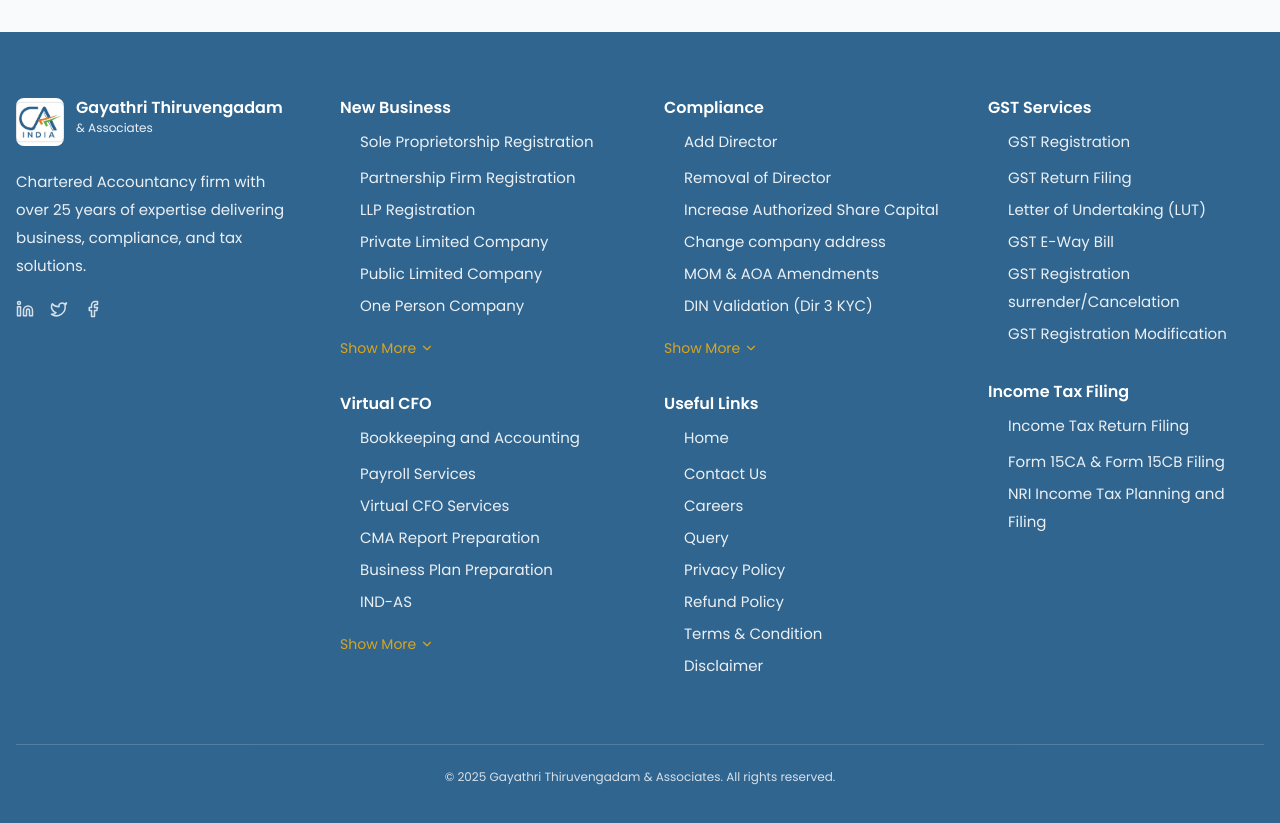
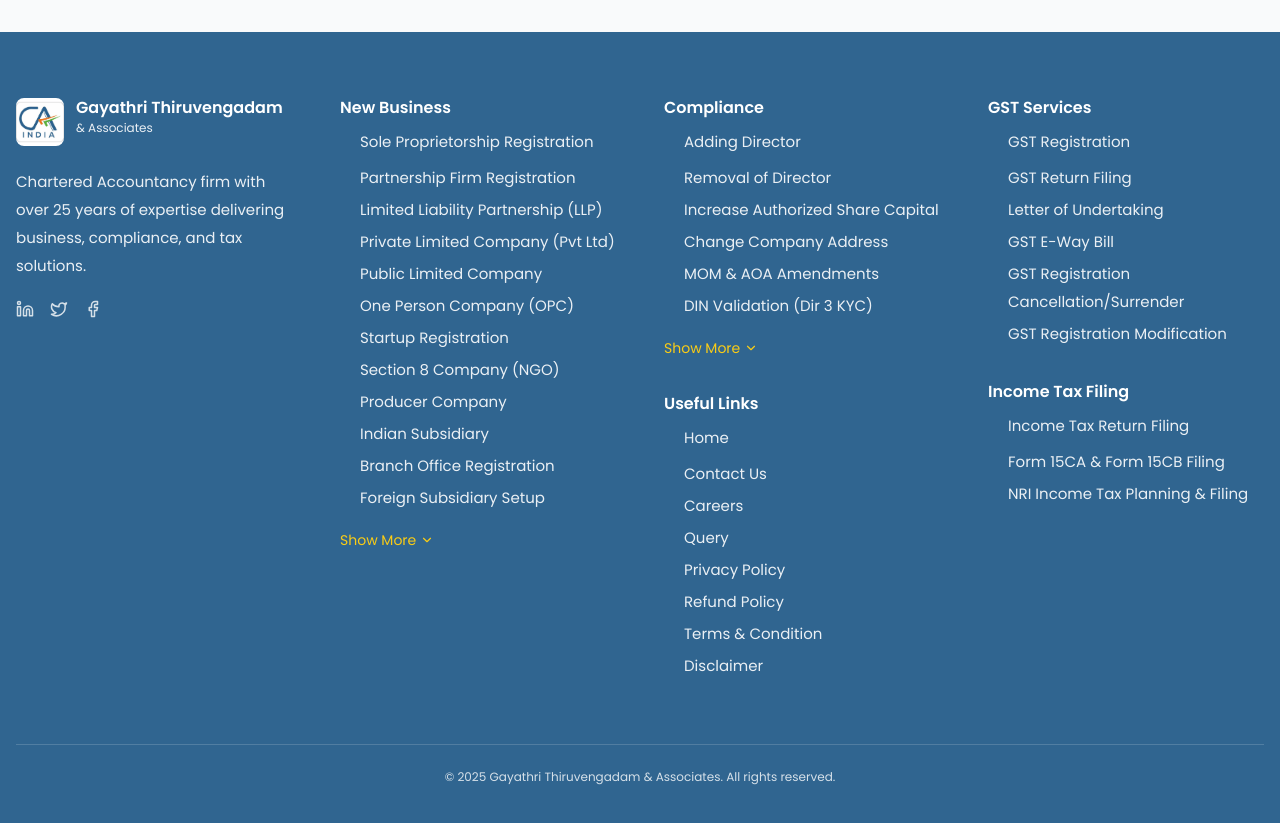
Before and after one commit to WCVFW/Gayathri_website, a React (Vite) app: page / in a window 1280 px wide. Shown: the part 2440-3263 px from the top of the page. Built offline with nearby package versions, Linux system fonts and the light colour scheme.

Commit message:
updated 6

```diff
--- a/client/components/Footer.tsx
+++ b/client/components/Footer.tsx
@@ -1,45 +1,58 @@
 import { useState } from 'react';
 import { Link } from 'react-router-dom';
 import {
-
   Linkedin, Twitter, Facebook,
   ChevronDown, ChevronUp,
 } from 'lucide-react';
 import logo from '@/assets/gayathrilogo.png';
 
+const listItemClass = "opacity-90 text-white hover:text-yellow-400 transition cursor-pointer";
+
+const slugify = (text: string) =>
+  '/services/' + text.toLowerCase().replace(/[^\w\s]/g, '').replace(/\s+/g, '-');
+
 export function Footer() {
   const [showMoreBusiness, setShowMoreBusiness] = useState(false);
   const [showMoreComplianceServices, setShowMoreComplianceServices] = useState(false);
-  const [showMoreVirtualCFOServices, setShowMoreVirtualCFOServices] = useState(false);
+  // const [showMoreVirtualCFOServices, setShowMoreVirtualCFOServices] = useState(false);
 
   const businessServices = [
     'Sole Proprietorship Registration',
     'Partnership Firm Registration',
-    'LLP Registration',
-    'Private Limited Company',
+    'Limited Liability Partnership (LLP)',
+    'Private Limited Company (Pvt Ltd)',
     'Public Limited Company',
-    'One Person Company',
-  ];
+    'One Person Company (OPC)',
+    'Startup Registration',
+    'Section 8 Company (NGO)',
+    'Producer Company',
+    'Indian Subsidiary',
+    'Branch Office Registration',
+    'Foreign Subsidiary Setup',
+  ].map(name => ({ name, href: slugify(name) }));
+
   const businessServices1 = [
-    'Start Up-Business Registration',
-    'Section 8 Company',
-    'Producer Company',
-    'Indian Subsidiary Registration',
-    'Branch Office Registration',
-    'Foreign Subsidiary',
-    '80G & 12A Registration',
+    '80G & 12A NGO Registration',
     'Society Registration',
     'Trust Registration',
-  ];
+    'DSC',
+    'Udyam Registration',
+    'FSSAI Registration',
+    'IEC Registration',
+    'Drug & Cosmetic License Registration',
+    'PF Registration',
+    'ESI Registration',
+  ].map(name => ({ name, href: slugify(name) }));
 
   const complianceServices = [
-    'Add Director',
+    'Adding Director',
     'Removal of Director',
     'Increase Authorized Share Capital',
-    'Change company address',
+    'Change Company Address',
     'MOM & AOA Amendments',
     'DIN Validation (Dir 3 KYC)',
-  ];
+  ].map(name => ({ name, href: slugify(name) }));
+
   const complianceServices1 = [
     'DIN surrender',
     'Closure of Private Limited Company',
@@ -48,34 +61,36 @@
     'Changes in LLP Agreement',
     'LLP Roc Compliance',
     'Closure of LLP',
-  ];
+  ].map(name => ({ name, href: slugify(name) }));
 
-  const virtualCFO = [
-    'Bookkeeping and Accounting',
-    'Payroll Services',
-    'Virtual CFO Services',
-    'CMA Report Preparation',
-    'Business Plan Preparation',
-    'IND-AS',
-  ];
-  const virtualCFO1 = [
-    'Valuation for Merger and Acquisition',
-    'Taxation for Merger and Acquisition',
-  ];
+  // const virtualCFO = [
+  //   'Bookkeeping and Accounting',
+  //   'Payroll Services',
+  //   'Virtual CFO Services',
+  //   'CMA Report Preparation',
+  //   'Business Plan Preparation',
+  //   'IND-AS',
+  // ].map(name => ({ name, href: slugify(name) }));
+
+  // const virtualCFO1 = [
+  //   'Valuation for Merger and Acquisition',
+  //   'Taxation for Merger and Acquisition',
+  // ].map(name => ({ name, href: slugify(name) }));
 
   const taxServices = [
     'GST Registration',
     'GST Return Filing',
-    'Letter of Undertaking (LUT)',
+    'Letter of Undertaking',
     'GST E-Way Bill',
-    'GST Registration surrender/Cancelation',
+    'GST Registration Cancellation/Surrender',
     'GST Registration Modification',
-  ];
+  ].map(name => ({ name, href: slugify(name) }));
+
   const incometax = [
     'Income Tax Return Filing',
     'Form 15CA & Form 15CB Filing',
-    'NRI Income Tax Planning and Filing',
-  ];
+    'NRI Income Tax Planning & Filing',
+  ].map(name => ({ name, href: slugify(name) }));
 
   const usefulLinks = [
     { name: 'Home', href: '/' },
@@ -99,10 +114,10 @@
               <img src={logo} alt="Logo" className="w-12 h-12 rounded-lg object-contain" />
               <div>
                 <h3 className="text-base font-bold">Gayathri Thiruvengadam</h3>
-                <p className="text-xs opacity-90 text-white ">& Associates</p>
+                <p className="text-xs opacity-90 text-white">& Associates</p>
               </div>
             </div>
-            <p className="opacity-90 text-white ">
+            <p className="opacity-90 text-white">
               Chartered Accountancy firm with over 25 years of expertise delivering business, compliance, and tax solutions.
             </p>
             <div className="flex gap-4">
@@ -117,34 +132,48 @@
             <div>
               <h3 className="font-semibold text-base mb-2">New Business</h3>
               <ul className="space-y-1">
-                {businessServices.map(item => (
-                  <li key={item} className="opacity-90 hover:text-gold text-white ">{item}</li>
-                ))}
-                {showMoreBusiness && businessServices1.map(item => (
-                  <li key={item} className="opacity-90 hover:text-gold text-white ">{item}</li>
+                {[...businessServices, ...(showMoreBusiness ? businessServices1 : [])].map(item => (
+                  <li key={item.name}>
+                    <Link
+                      to={`services/newbusiness/${item.name.toLowerCase().replace(/\s+/g, '-').replace(/[^a-z0-9\-]/g, '')}`}
+                      className={listItemClass}
+                    >
+                      {item.name}
+                    </Link>
+                  </li>
                 ))}
               </ul>
-              <button onClick={() => setShowMoreBusiness(!showMoreBusiness)} className="flex items-center gap-1 text-gold mt-1">
+              <button
+                onClick={() => setShowMoreBusiness(!showMoreBusiness)}
+                className="flex items-center gap-1 text-yellow-400 mt-1"
+              >
                 {showMoreBusiness ? 'Show Less' : 'Show More'}
                 {showMoreBusiness ? <ChevronUp size={14} /> : <ChevronDown size={14} />}
               </button>
             </div>
 
-            <div>
+            {/* <div>
               <h3 className="font-semibold text-base mb-2 mt-6">Virtual CFO</h3>
               <ul className="space-y-1">
-                {virtualCFO.map(item => (
-                  <li key={item} className="opacity-90 hover:text-gold text-white ">{item}</li>
-                ))}
-                {showMoreVirtualCFOServices && virtualCFO1.map(item => (
-                  <li key={item} className="opacity-90 hover:text-gold text-white ">{item}</li>
+                {[...virtualCFO, ...(showMoreVirtualCFOServices ? virtualCFO1 : [])].map(item => (
+                  <li key={item.name}>
+                    <Link
+                      to={`services/newbusiness/${item.name.toLowerCase().replace(/\s+/g, '-').replace(/[^a-z0-9\-]/g, '')}`}
+                      className={listItemClass}
+                    >
+                      {item.name}
+                    </Link>
+                  </li>
                 ))}
               </ul>
-              <button onClick={() => setShowMoreVirtualCFOServices(!showMoreVirtualCFOServices)} className="flex items-center gap-1 text-gold mt-1">
+              <button
+                onClick={() => setShowMoreVirtualCFOServices(!showMoreVirtualCFOServices)}
+                className="flex items-center gap-1 text-yellow-400 mt-1"
+              >
                 {showMoreVirtualCFOServices ? 'Show Less' : 'Show More'}
                 {showMoreVirtualCFOServices ? <ChevronUp size={14} /> : <ChevronDown size={14} />}
               </button>
-            </div>
+            </div> */}
           </div>
 
           {/* Compliance + Useful Links */}
@@ -152,14 +181,21 @@
             <div>
               <h3 className="font-semibold text-base mb-2">Compliance</h3>
               <ul className="space-y-1">
-                {complianceServices.map(item => (
-                  <li key={item} className="opacity-90 hover:text-gold text-white ">{item}</li>
-                ))}
-                {showMoreComplianceServices && complianceServices1.map(item => (
-                  <li key={item} className="opacity-90 hover:text-gold text-white ">{item}</li>
+                {[...complianceServices, ...(showMoreComplianceServices ? complianceServices1 : [])].map(item => (
+                  <li key={item.name}>
+                    <Link
+                      to={`services/compliance/${item.name.toLowerCase().replace(/\s+/g, '-').replace(/[^a-z0-9\-]/g, '')}`}
+                      className={listItemClass}
+                    >
+                      {item.name}
+                    </Link>
+                  </li>
                 ))}
               </ul>
-              <button onClick={() => setShowMoreComplianceServices(!showMoreComplianceServices)} className="flex items-center gap-1 text-gold mt-1">
+              <button
+                onClick={() => setShowMoreComplianceServices(!showMoreComplianceServices)}
+                className="flex items-center gap-1 text-yellow-400 mt-1"
+              >
                 {showMoreComplianceServices ? 'Show Less' : 'Show More'}
                 {showMoreComplianceServices ? <ChevronUp size={14} /> : <ChevronDown size={14} />}
               </button>
@@ -170,7 +206,7 @@
               <ul className="space-y-1">
                 {usefulLinks.map(link => (
                   <li key={link.name}>
-                    <Link to={link.href} className="opacity-90 hover:text-gold text-white ">{link.name}</Link>
+                    <Link to={link.href} className={listItemClass}>{link.name}</Link>
                   </li>
                 ))}
               </ul>
@@ -183,7 +219,14 @@
               <h3 className="font-semibold text-base mb-2">GST Services</h3>
               <ul className="space-y-1">
                 {taxServices.map(item => (
-                  <li key={item} className="opacity-90 hover:text-gold text-white ">{item}</li>
+                  <li key={item.name}>
+                    <Link
+                      to={`services/gst/${item.name.toLowerCase().replace(/\s+/g, '-').replace(/[^a-z0-9\-]/g, '')}`}
+                      className={listItemClass}
+                    >
+                      {item.name}
+                    </Link>
+                  </li>
                 ))}
               </ul>
             </div>
@@ -192,12 +235,18 @@
               <h3 className="font-semibold text-base mb-2 mt-6">Income Tax Filing</h3>
               <ul className="space-y-1">
                 {incometax.map(item => (
-                  <li key={item} className="opacity-90 hover:text-gold text-white ">{item}</li>
+                  <li key={item.name}>
+                    <Link
+                      to={`services/gst/${item.name.toLowerCase().replace(/\s+/g, '-').replace(/[^a-z0-9\-]/g, '')}`}
+                      className={listItemClass}
+                    >
+                      {item.name}
+                    </Link>
+                  </li>
                 ))}
               </ul>
             </div>
           </div>
-
         </div>
 
         {/* Footer Bottom */}
```
